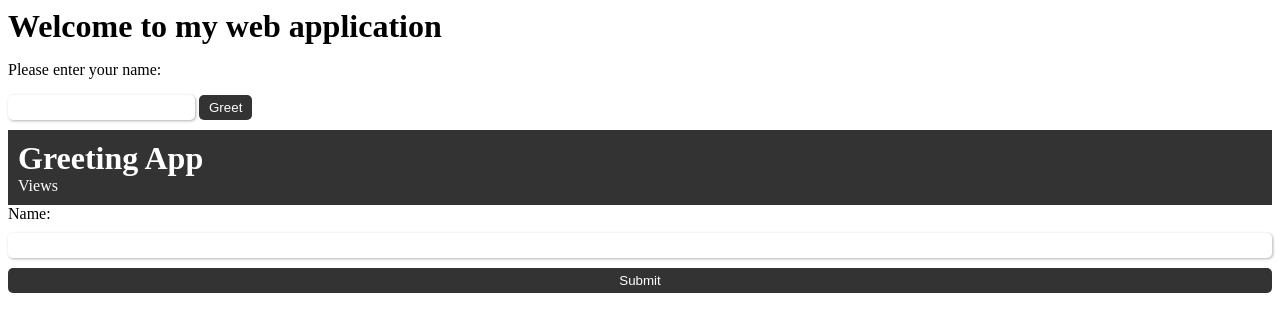
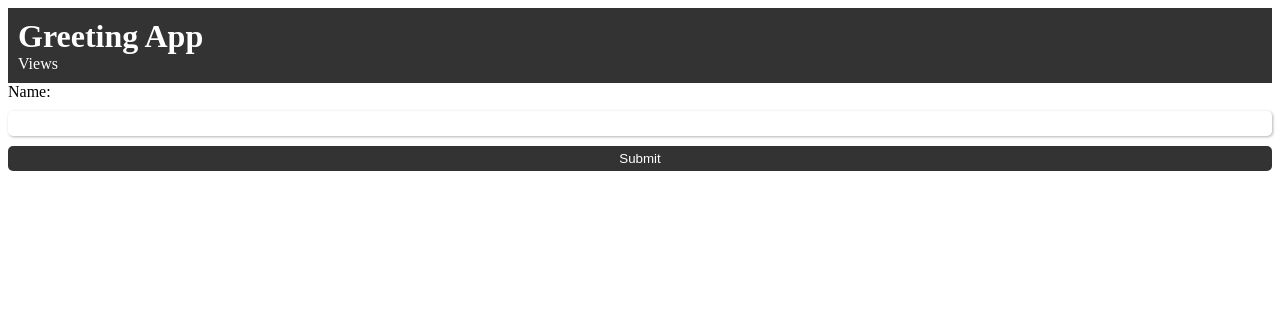
Before and after one commit to ddh1723/Deployed-a-Serverless-Web-Application-on-AWS, a plain HTML site: page index.html in a window 1280 px wide. Drawn offline with Linux system fonts and the light colour scheme; no server answers.

Commit message:
Update index.html

```diff
--- a/index.html
+++ b/index.html
@@ -1,11 +1,10 @@
-<link rel="stylesheet" type="text/css" href="style.css">
+<!DOCTYPE html>
+<html>
+<head>
+	<title> WEB APPLICATION </title>
+	<link rel="stylesheet" type="text/css" href="style.css">
 </head>
 <body>
-	<div class="container">
-		<h1>Welcome to my web application</h1>
-		<p>Please enter your name:</p>
-		<input type="text" id="name-input">
-		<button onclick="greet()">Greet</button>
 	<header>
 		<h1>Greeting App</h1>
         <div class="counter-number">Views</div>
@@ -16,10 +15,8 @@
 			<input type="text" id="name" name="name">
 			<button id="submit-btn">Submit</button>
 		</form>
-<p id="greeting"></p>
-	</div>
-
+		<p id="greeting"></p>
 	</main>
-<script src="script.js"></script>
+	<script src="script.js"></script>
 </body>
 </html>
```
